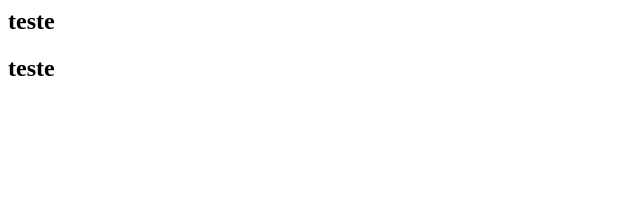
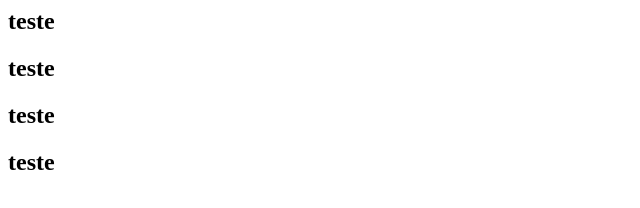
Before and after one commit to danielancines/ci-and-cd-project, a plain HTML site: page index.html in a window 1280 px wide. Shown: the whole page, without its empty margins (0-640 px from the left). Drawn offline with Linux system fonts and the light colour scheme.

Commit message:
Update index.html

```diff
--- a/index.html
+++ b/index.html
@@ -2,5 +2,7 @@
     <body>
         <h2>teste</h2>
         <h2>teste</h2>
+        <h2>teste</h2>
+        <h2>teste</h2>
     </body>
 </html>
```
